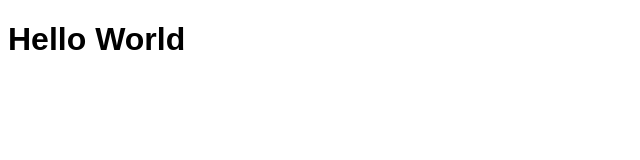
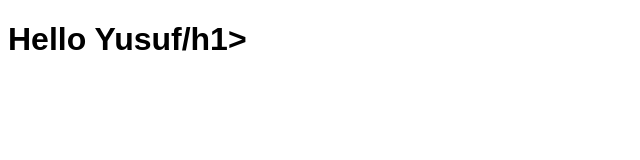
Before and after one commit to DedeSomali/rekweb-pertemuan-3, a plain HTML site: page index.htm in a window 1280 px wide. Shown: the whole page, without its empty margins (0-640 px from the left). Drawn offline with Linux system fonts and the light colour scheme.

Commit message:
Mengubah h1

```diff
--- a/index.htm
+++ b/index.htm
@@ -5,7 +5,7 @@
 	<link rel="stylesheet" type="text/css" href="style.css">
 </head>
 <body>
-	<h1>Hello World</h1>
+	<h1>Hello Yusuf/h1>
 
 	<script type="text/javascript" src="script.js"></script>
 
```
